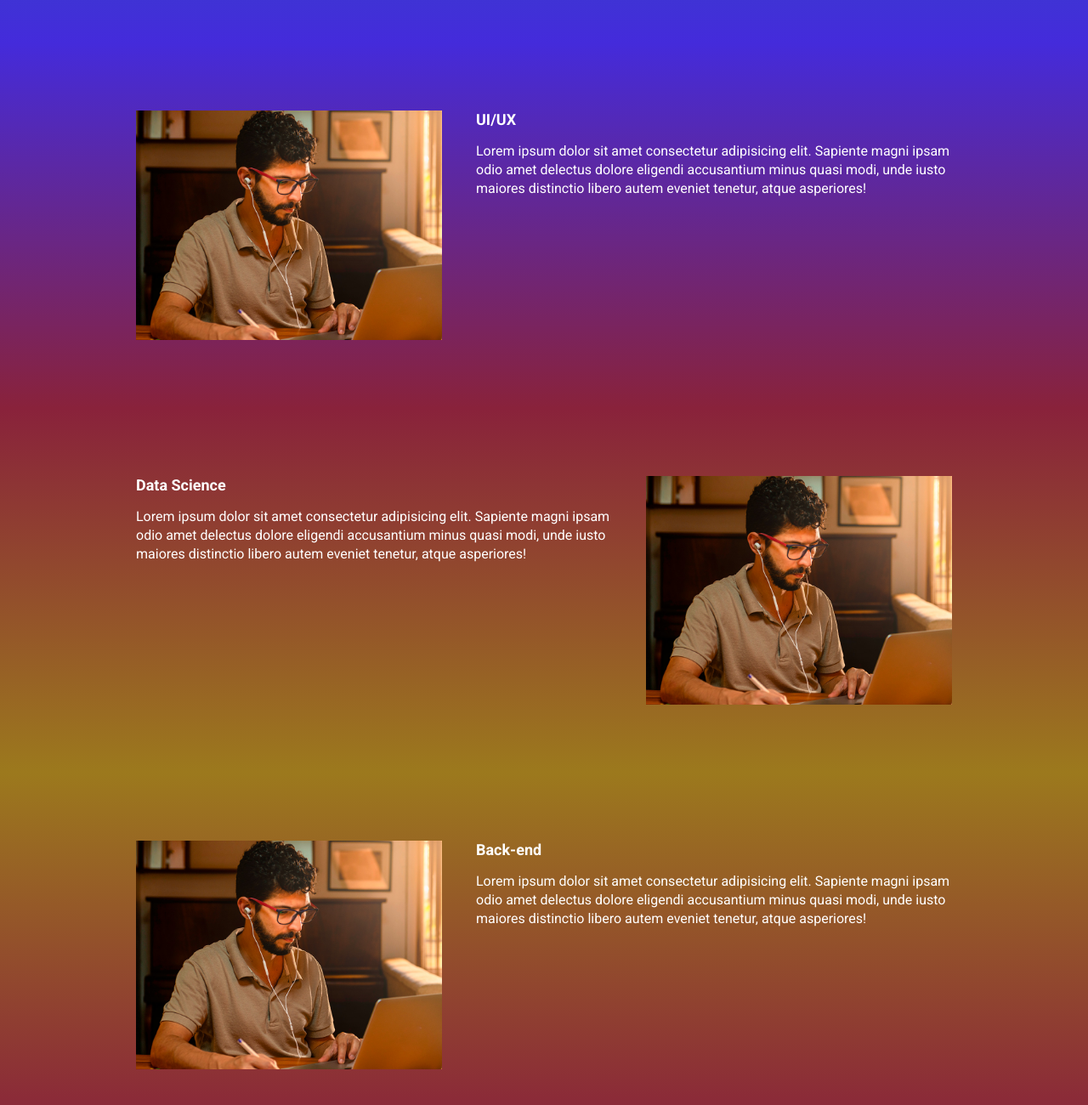
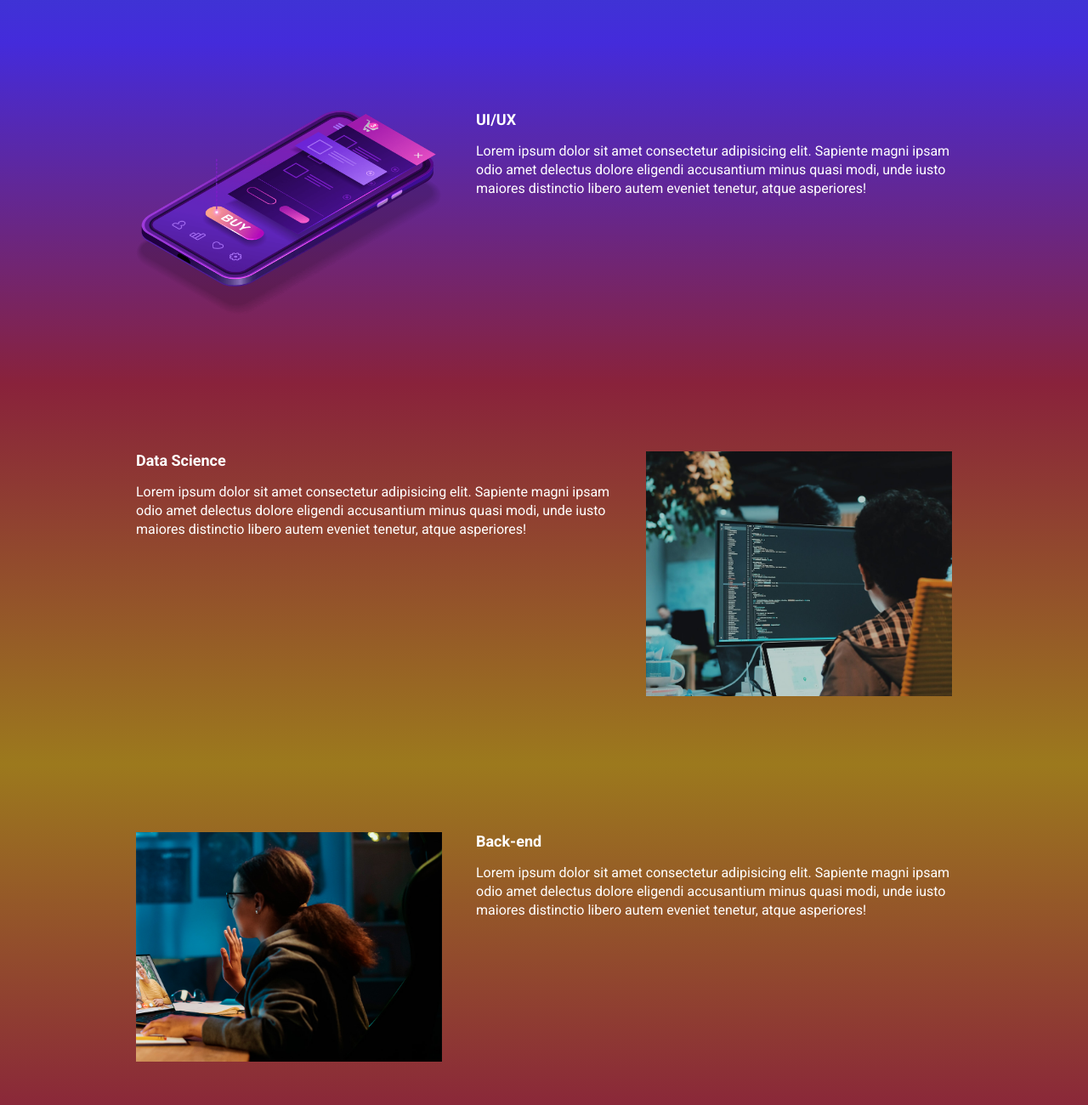
Before and after one commit to EricBortoleto/ebac_tech_talks, a website built with Parcel: page src/index.html in a window 1280 px wide. Shown: the part 940-2240 px from the top of the page at 85% size. Built offline with nearby package versions, Linux system fonts and the light colour scheme.

Commit message:
atualizando as imagens

```diff
--- a/src/index.html
+++ b/src/index.html
@@ -66,7 +66,7 @@
             tenetur, atque asperiores!
           </p>
         </div>
-        <img class="event__image" src="./images/frontend.png" alt="Front-End" />
+        <img class="event__image" src="./images/ui-ux.png" alt="UI/UX" />
       </div>
     </section>
 
@@ -81,7 +81,7 @@
             tenetur, atque asperiores!
           </p>
         </div>
-        <img class="event__image" src="./images/frontend.png" alt="Front-End" />
+        <img class="event__image" src="./images/data.png" alt="Data Science" />
       </div>
     </section>
 
@@ -96,7 +96,7 @@
             tenetur, atque asperiores!
           </p>
         </div>
-        <img class="event__image" src="./images/frontend.png" alt="Front-End" />
+        <img class="event__image" src="./images/backend.png" alt="Back-End" />
       </div>
     </section>
 
```
